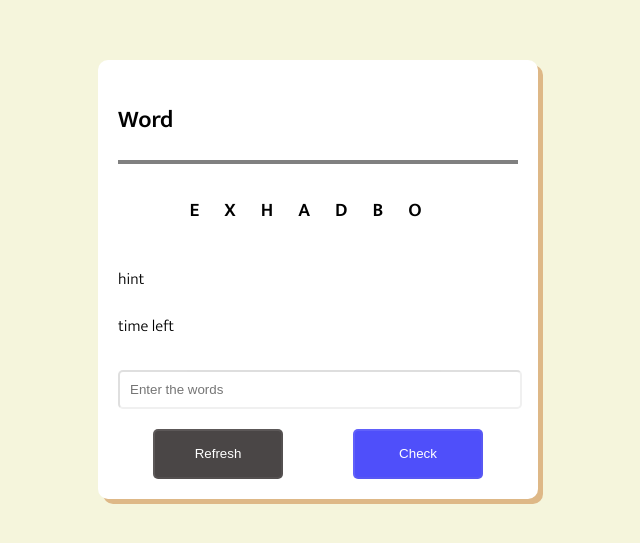
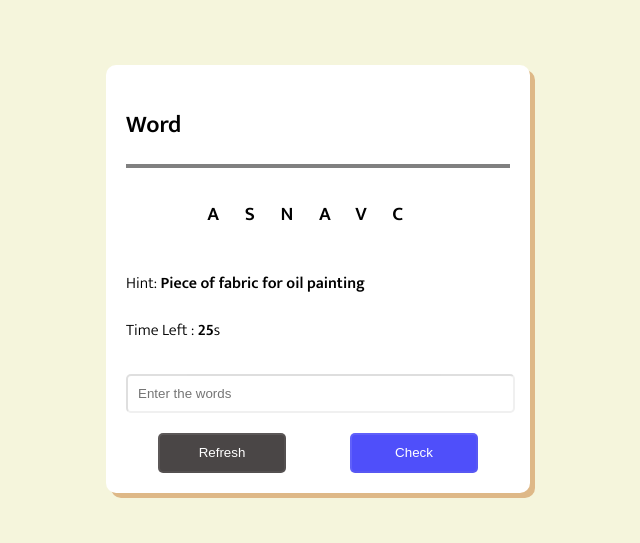
Before and after one commit to smrisingh1/word-scramble, a plain HTML site: page index.html in a window 1280 px wide. Shown: the part 121-664 px from the top of the page, without its empty margins (322-962 px from the left). Drawn offline with Linux system fonts and the light colour scheme.

Commit message:
Add files via upload

```diff
--- a/index.html
+++ b/index.html
@@ -1,10 +1,12 @@
 <!DOCTYPE html>
 <html lang="en">
   <head>
-    <meta charset="UTF-8">
-    <meta http-equiv="X-UA-Compatible" content="IE=edge">
-    <meta name="viewport" content="width=device-width, initial-scale=1.0">
-    <link rel="stylesheet" href="style.css">
+    <meta charset="UTF-8" />
+    <meta http-equiv="X-UA-Compatible" content="IE=edge" />
+    <meta name="viewport" content="width=device-width, initial-scale=1.0" />
+    <link rel="stylesheet" href="style.css" />
+    <script src="words.js" defer></script>
+    <script src="script.js" defer></script>
     <title>word scramble</title>
   </head>
   <body>
@@ -12,27 +14,17 @@
       <div class="heading">
         <h2>Word</h2>
       </div>
-        <div class="border">
-
-        </div>
-        <div class="scramble">
-             exhadbo
-        </div>
-        <div class="hint">
-            hint
-        </div>
-        <div class="time">
-            time left
-        </div>
+      <div class="border"></div>
+      <div class="scramble"></div>
+      <div class="hint">Hint: <span><b></b></span></div>
+      <div class="time">Time Left : <span><b></b>s</span></div>
       <div class="enter">
-            <input type="text" placeholder="Enter the words">
+        <input type="text" placeholder="Enter the words" />
       </div>
       <div class="buttons">
         <button class="button refresh">Refresh</button>
         <button class="button check">Check</button>
-
       </div>
     </div>
-
   </body>
 </html>
--- /dev/null
+++ b/script.js
@@ -0,0 +1,60 @@
+const wordText=document.querySelector(".scramble")
+const hintText=document.querySelector(".hint b")
+const timeText=document.querySelector(".time b")
+
+inputField=document.querySelector("input")
+
+refreshbtn =document.querySelector(".refresh")
+checkbtn =document.querySelector(".check")
+
+let correctword ,timer
+
+const inittimer= maxtime =>{
+    clearInterval(timer)
+
+    timer = setInterval (() =>{
+        if(maxtime>0){
+            maxtime--;
+            return timeText.innerText = maxtime
+        }
+        clearInterval(timer)
+        alert(`Time Up ${correctword.toUpperCase()} was the correct answer`)
+initGame()
+
+    },1000)
+}
+
+
+
+const initGame= () =>{
+    inittimer(30)
+    let randomObj = words[Math.floor(Math.random() * words.length)]
+    let wordAarry = randomObj.word.split("");
+    for(let i= wordAarry.length - 1; i>0 ; i--){
+        let j = Math.floor(Math.random()*(i+1))
+        let temp = wordAarry[i];
+        wordAarry[i]=wordAarry[j]
+        wordAarry[j]=temp
+
+    }
+    wordText.innerText = wordAarry.join("")
+    hintText.innerText=randomObj.hint
+    correctword = randomObj.word.toLowerCase()
+    inputField.value=""
+    inputField.setAttribute("maxlenght",correctword.length)
+    // console.log(randomObj)
+}
+initGame()
+
+const checkword = () =>{
+    let userword = inputField.value.toLocaleLowerCase()
+    if(!userword) return alert("Please enter the word")
+    if(userword !== correctword) return alert(`Sorry ${userword} is Wrong answer`)
+    alert(`Congratulation ${userword.toUpperCase()} is Right answer`)
+    initGame()
+}
+
+
+refreshbtn.addEventListener("click", initGame)
+
+checkbtn.addEventListener("click", checkword)
--- a/style.css
+++ b/style.css
@@ -16,7 +16,7 @@ body{
 }
 .container{
     /* min-height: 100vh; */
-    width:400px ;
+    width: 30vw;
     background-color: white;
     padding: 20px;
     border-radius: 10px;
@@ -38,7 +38,7 @@ body{
 .scramble{
     padding: 30px 0px;
     text-align: center;
-    letter-spacing: 25px;
+    letter-spacing: 2vw;
     font-size: larger;
     text-transform: uppercase;
     font-family: 'Mukta', sans-serif;
@@ -71,12 +71,14 @@ input{
     padding: 10px;
     border-radius: 5px;
     border-color: rgba(180, 178, 178,0.2);
+    word-wrap: break-word;
 }
 
 .buttons{
     display: flex;
     align-items:center;
     justify-content: space-around;
+    word-wrap: break-word;
 
 
 }
@@ -90,8 +92,8 @@ input{
 }
 
 .button{
-    height: 50px;
-    width: 130px;
+    height: 5vh;
+    width: 10vw;
     border-radius: 5px;
     border-color: rgba(255, 255,255,0.1);
     color: white;
--- /dev/null
+++ b/words.js
@@ -0,0 +1,60 @@
+const words = [
+  {
+    word: "addition",
+    hint: "The process of adding numbers",
+  },
+  {
+    word: "meeting",
+
+    hint: "Event in which people come together",
+  },
+  {
+    word: "number",
+
+    hint: "Math symbol used for counting",
+  },
+  {
+    word: "exchange",
+
+    hint: "The act of trading",
+  },
+  {
+    word: "canvas",
+
+    hint: "Piece of fabric for oil painting",
+  },
+  {
+    word: "pocket",
+
+    hint: "A bag for carrying small items",
+  },
+  {
+    word: "needle",
+
+    hint: "A thin and sharp metal pin",
+  },
+
+  {
+    word: "expert",
+
+    hint: "Person with extensive knowledge",
+  },
+
+  {
+    word: "statement",
+
+    hint: "A declaration of something",
+  },
+
+  {
+    word: "second",
+
+    hint: "One-sixtieth of a minute",
+  },
+
+  {
+    word: "library",
+
+    hint: "Place containing collection of books",
+  },
+];
```
Lines whose indentation alone changed are shown as unchanged.
